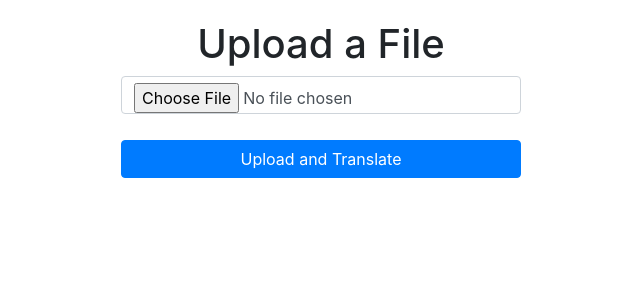
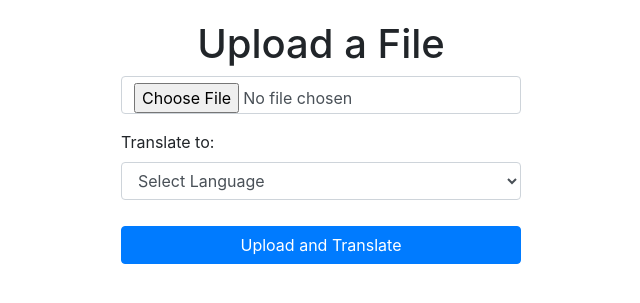
Before and after one commit to avilash03/Lang-files-IITM, a Flask app: page / in a window 1280 px wide. Shown: the top 303 px of the page, without its empty margins (319-959 px from the left). Run offline with Flask 3, Linux system fonts and the light colour scheme; some libraries are stand-ins or nearby versions.

Commit message:
using google trans model

```diff
--- a/app.py
+++ b/app.py
@@ -55,47 +55,84 @@ def upload_file():
             file_type = "PDF" if filename.endswith('.pdf') else "Image" if filename.endswith(('.png', '.jpg', '.jpeg')) else "Text"
             detected_language = None
             translated_text = None
+            translator = Translator()
+
+            # Get the selected language from the form
+            selected_language = request.form.get('language')
+
+            def attempt_translation(text, source_lang, dest_lang):
+                if text and text.strip():
+                    for attempt in range(3):
+                        try:
+                            translation = translator.translate(text, src=source_lang, dest=dest_lang)
+                            if translation:
+                                return translation.text
+                        except TypeError:
+                            if attempt == 2:
+                                return "Translation failed"
+                            continue
+                else:
+                    return "Translation failed"
 
             if file_type == "PDF":
                 pdf_text = extract_text_from_pdf(filename)
                 detected_language = detect_language(pdf_text)
-                if detected_language != 'ta':
-                    translator = Translator()
-                    translation = translator.translate(pdf_text, src=detected_language, dest='ta')
-                    if translation:
-                        translated_text = translation.text
-                    else:
-                        translated_text = "Translation failed"
-                else:
-                    translated_text = pdf_text
+                translated_text = attempt_translation(pdf_text, detected_language, selected_language)
             elif file_type == "Image":
                 img = Image.open(filename)
-                text_en_hi = pytesseract.image_to_string(img, lang='eng+hin')
-                text_ta = pytesseract.image_to_string(img, lang='tam')
+                text_en_hi = pytesseract.image_to_string(img, lang='eng+hin+tam')
+                text_ta = pytesseract.image_to_string(img, lang='eng+hin+tam')
                 extracted_text = text_en_hi + " " + text_ta
                 detected_language = detect_language(extracted_text)
-                if detected_language != 'ta':
-                    translator = Translator()
-                    translation = translator.translate(extracted_text, src=detected_language, dest='ta')
-                    if translation:
-                        translated_text = translation.text
-                    else:
-                        translated_text = "Translation failed"
-                else:
-                    translated_text = extracted_text
+                translated_text = attempt_translation(extracted_text, detected_language, selected_language)
             else:
                 with open(filename, 'r', encoding='utf-8') as text_file:
                     file_content = text_file.read()
-                detected_language = detect_language(file_content)
-                if detected_language != 'ta':
-                    translator = Translator()
-                    translation = translator.translate(file_content, src=detected_language, dest='ta')
-                    if translation:
-                        translated_text = translation.text
-                    else:
-                        translated_text = "Translation failed"
-                else:
-                    translated_text = file_content
+                    detected_language = detect_language(file_content)
+                    translated_text = attempt_translation(file_content, detected_language, selected_language)
+
+            if file_type == "PDF" and not translated_text:
+                pdf_document = fitz.open(filename)
+                translated_text_pages = []
+                for page in pdf_document:
+                    image_list = page.get_images(full=True)
+                    if not image_list:
+                        continue
+                    extracted_text = ""
+                    for img in image_list:
+                        xref = img[0]
+                        base_image = pdf_document.extract_image(xref)
+                        image_data = base_image["image"]
+
+                        # Save the image data to a file
+                        with open("temp_image.png", "wb") as img_file:
+                            img_file.write(image_data)
+
+                        # Open the saved image file and apply OCR
+                        img = Image.open("temp_image.png")
+                        page_text = pytesseract.image_to_string(img, lang='eng+hin+tam')
+                        extracted_text += page_text + " "
+
+                    if extracted_text.strip():
+                        detected_language = detect_language(extracted_text)
+                        translated_text_page = attempt_translation(extracted_text, detected_language, selected_language)
+                        if detected_language != selected_language:
+                            translator = Translator()
+                            if extracted_text and extracted_text.strip():
+                                translation = translator.translate(extracted_text, src=detected_language, dest=selected_language)
+                                if translation:
+                                    translated_text_page = translation.text
+                                else:
+                                    translated_text_page = "Translation failed"
+                            else:
+                                translated_text_page = "Translation failed"
+                        else:
+                            translated_text_page = extracted_text
+
+                        translated_text_pages.append(translated_text_page)
+
+                # Combine the translated text pages into a single string
+                translated_text = " ".join(translated_text_pages)
 
             # Create and save the translated DOCX file
             doc = Document()
--- a/templates/result.html
+++ b/templates/result.html
@@ -22,7 +22,7 @@
         <div class="result">
             <h2>File Type: {{ info['file_type'] }}</h2>
             <h2>Detected Language: {{ info['detected_language'] }}</h2>
-            <h2>Translated Text (Tamil):</h2>
+            <h2>Translated Text:</h2>
             <p>{{ info['translated_text'] }}</p>
             <a href="{{ url_for('download_docx', filename=docx_filename) }}" class="btn btn-primary download-btn">Download Translated DOCX</a>
         </div>
--- a/templates/upload.html
+++ b/templates/upload.html
@@ -26,6 +26,18 @@
             <div class="form-group">
                 <input type="file" class="form-control" name="file" id="file" accept=".txt, .pdf, .png, .jpg, .jpeg">
             </div>
+
+            <!-- Add the select dropdown for language options -->
+            <div class="form-group">
+                <label for="language">Translate to:</label>
+                <select name="language" id="language" class="form-control">
+                    <option value="">Select Language</option>
+                    <option value="en">English</option>
+                    <option value="hi">Hindi</option>
+                    <option value="ta">Tamil</option>
+                </select>
+            </div>
+
             <button type="submit" class="btn btn-primary submit-btn">Upload and Translate</button>
         </form>
         {% if file_type %}
@@ -33,7 +45,7 @@
             <h2>File Type: {{ file_type }}</h2>
             <h2>Detected Language: {{ detected_language }}</h2>
             {% if translated_text %}
-            <h2>Translated Text (Tamil):</h2>
+            <h2>Translated Text:</h2>
             <p>{{ translated_text }}</p>
             <a href="{{ docx_file }}" download>Download Translated DOCX</a> <!-- Add this line -->
             {% endif %}
```
Also changed, not shown: temp_4.png, 3 other files.
